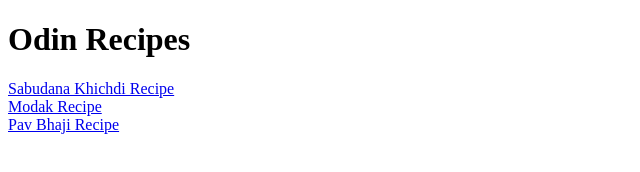
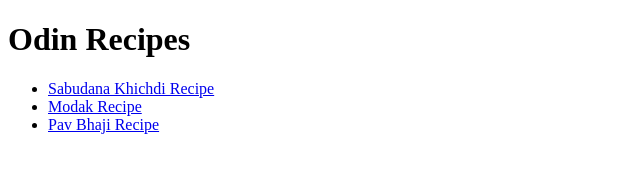
Before and after one commit to acharat/odin-recipes, a plain HTML site: page index.html in a window 1280 px wide. Shown: the whole page, without its empty margins (0-640 px from the left). Drawn offline with Linux system fonts and the light colour scheme.

Commit message:
Updated Readme and formatted recipes list

```diff
--- a/index.html
+++ b/index.html
@@ -7,11 +7,10 @@
 </head>
 <body>
     <h1>Odin Recipes</h1>
-    <a href="recipes/khichdi.html">Sabudana Khichdi Recipe</a>
-</br>
-    <a href="./recipes/modak.html">Modak Recipe</a>
-</br>
-    <a href="./recipes/pav-bhaji.html">Pav Bhaji Recipe</a>
-
+    <ul>
+        <li><a href="recipes/khichdi.html">Sabudana Khichdi Recipe</a></li>
+        <li><a href="./recipes/modak.html">Modak Recipe</a></li>
+        <li><a href="./recipes/pav-bhaji.html">Pav Bhaji Recipe</a></li>
+    </ul>
 </body>
 </html>
```
Also changed, not shown: 1 other file.
